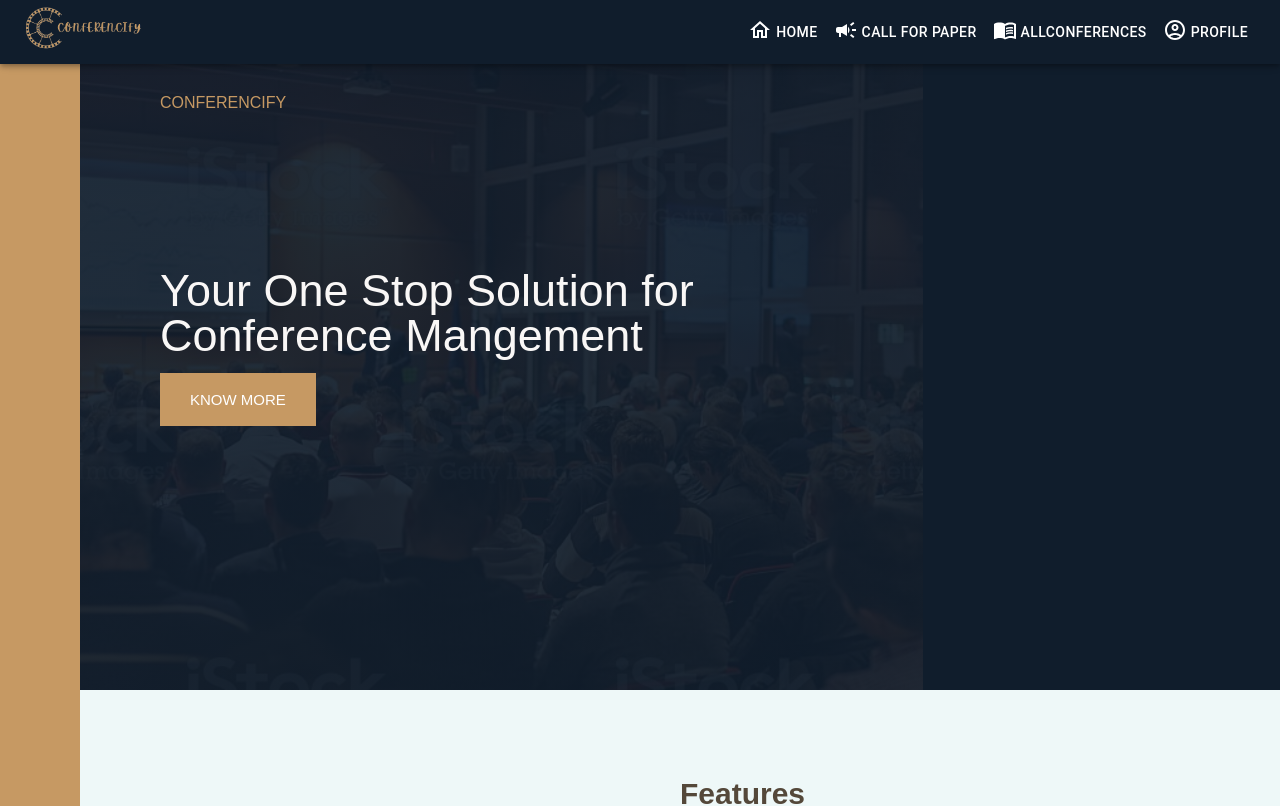
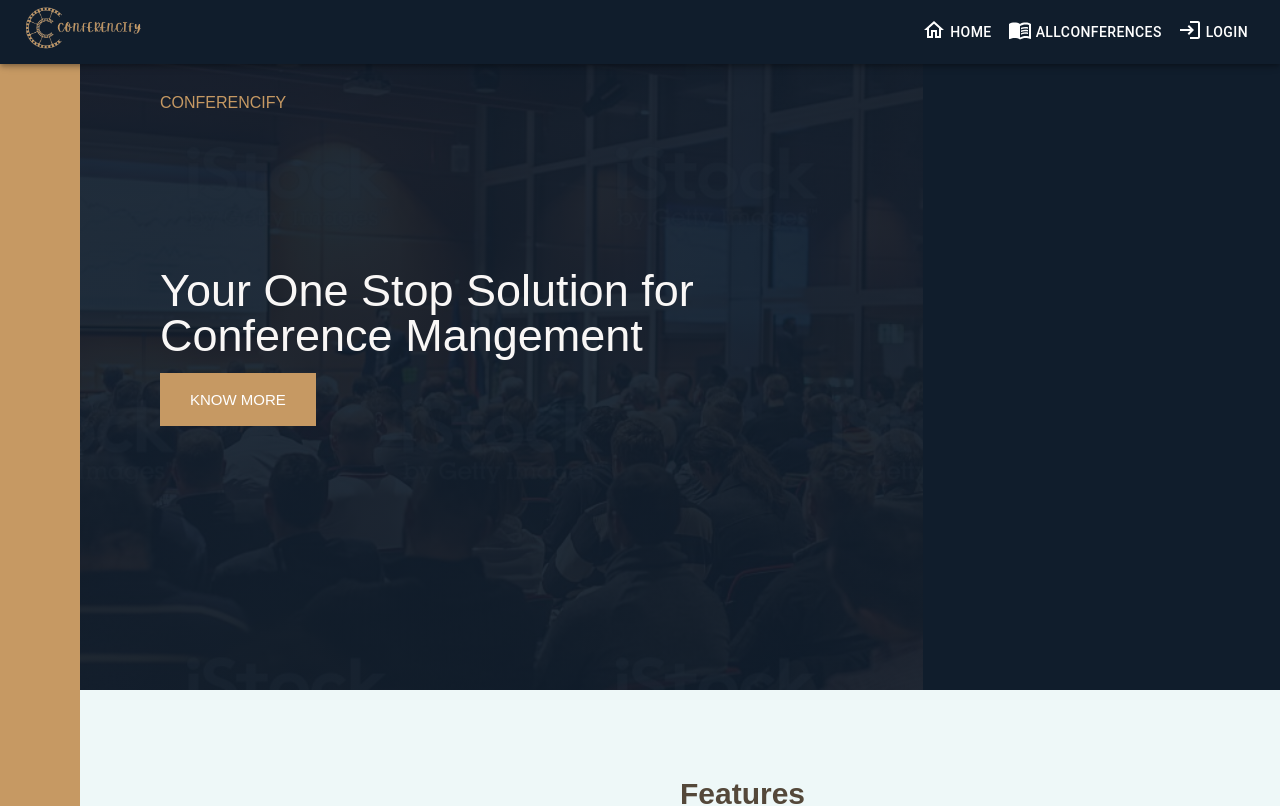
Before and after one commit to siddhant049/Conferencify, a React (Create React App) app: page / in a window 1280 px wide. Shown: the top 806 px of the page. Built offline with nearby package versions, Linux system fonts and the light colour scheme.

Commit message:
login logic added

```diff
--- a/package.json
+++ b/package.json
@@ -19,6 +19,7 @@
     "framer-motion": "^10.11.2",
     "react": "^18.2.0",
     "react-dom": "^18.2.0",
+    "react-redux": "^8.0.5",
     "react-router-dom": "^6.8.1",
     "react-scripts": "5.0.1",
     "reactstrap": "^9.1.6",
--- a/src/App.css
+++ b/src/App.css
@@ -1,6 +1,5 @@
 *{
   margin: 0;
-  /* background-color: red */
 }
 
 
--- a/src/axios/user.js
+++ b/src/axios/user.js
@@ -1,11 +1,14 @@
 import axios from 'axios';
 import { BACKEND_URL } from '../config/config';
+import * as helper from '../utils/index';
 
 const userUrl = `${BACKEND_URL}/api/v1/user`;
 
 export const login = async (data) => {
   try {
     const response = await axios.post(`${userUrl}/login`, data);
+    console.log(response.data);
+    helper.login(response.data.token);
     return response.data;
   } catch (err) {
     return {
--- a/src/components/Navbar.js
+++ b/src/components/Navbar.js
@@ -20,23 +20,47 @@ import CampaignIcon from '@mui/icons-material/Campaign';
 import MenuBookOutlinedIcon from '@mui/icons-material/MenuBookOutlined';
 import AccountCircleOutlinedIcon from '@mui/icons-material/AccountCircleOutlined';
 import HomeOutlinedIcon from '@mui/icons-material/HomeOutlined';
+import LogoutIcon from '@mui/icons-material/Logout';
+import LoginIcon from '@mui/icons-material/Login';
 import logo from '../img/logo.png';
 
 import classes from './Navbar.module.css';
+import { isLoggedIn, logout } from '../utils/index';
 
 const drawerWidth = 240;
 const navItems = [
-  { name: 'Home', route: '/', icon: <HomeOutlinedIcon /> },
-  { name: 'Call for Paper', route: '/cfp', icon: <CampaignIcon /> },
+  { name: 'Home', route: '/', icon: <HomeOutlinedIcon />, requiredAuth: false },
+  {
+    name: 'Call for Paper',
+    route: '/cfp',
+    icon: <CampaignIcon />,
+    requiredAuth: true,
+  },
   {
     name: 'AllConferences',
     route: '/allconferences',
     icon: <MenuBookOutlinedIcon />,
+    requiredAuth: false,
   },
   {
     name: 'Profile',
     route: '/userprofile',
     icon: <AccountCircleOutlinedIcon />,
+    requiredAuth: true,
+  },
+  {
+    name: 'Logout',
+    route: '/login',
+    icon: <LogoutIcon />,
+    method: logout,
+    requiredAuth: true,
+  },
+  {
+    name: 'Login',
+    route: '/login',
+    icon: <LoginIcon />,
+    requiredAuth: false,
+    removeOnLogin: true,
   },
 ];
 
@@ -44,6 +68,8 @@ function DrawerAppBar(props) {
   const { window } = props;
   const [mobileOpen, setMobileOpen] = React.useState(false);
   const navigate = useNavigate();
+
+  const loggedIn = isLoggedIn();
 
   const handleDrawerToggle = () => {
     setMobileOpen((prevState) => !prevState);
@@ -62,8 +88,20 @@ function DrawerAppBar(props) {
       </Typography>
       <Divider />
       <List>
-        {navItems.map((item) => (
-          <ListItem key={item.name} disablePadding>
+        {navItems.map((item) => {
+          if (item.requiredAuth === true && loggedIn === false) return;
+          if (
+            item.removeOnLogin &&
+            item.removeOnLogin === true &&
+            loggedIn === true
+          )
+            return;
+          return (
+            <ListItem
+              key={item.name}
+              onClick={item.method ? item.method : () => {}}
+              disablePadding
+            >
               <ListItemButton sx={{ textAlign: 'center' }}>
                 {item.icon}
                 <ListItemText
@@ -72,7 +110,8 @@ function DrawerAppBar(props) {
                 />
               </ListItemButton>
             </ListItem>
-        ))}
+          );
+        })}
       </List>
     </Box>
   );
@@ -107,19 +146,33 @@ function DrawerAppBar(props) {
             <img src={logo} className={classes.logo} alt='Logo' />
           </Typography>
           <Box sx={{ display: { xs: 'none', sm: 'block' } }}>
-            {navItems.map((item) => (
+            {navItems.map((item) => {
+              if (item.requiredAuth === true && loggedIn === false) return;
+              if (
+                item.removeOnLogin &&
+                item.removeOnLogin === true &&
+                loggedIn === true
+              )
+                return;
+              return (
                 <Button
                   key={item.name}
                   sx={{ color: '#fff !important' }}
                   onClick={() => navigate(item.route)}
                 >
-                <p style={{ marginRight: '4px', marginTop: '4px' }}>
+                  <p
+                    style={{ marginRight: '4px', marginTop: '4px' }}
+                    onClick={item.method ? item.method : () => {}}
+                  >
                     {' '}
                     {item.icon}
                   </p>
-                <p>{item.name}</p>
+                  <p onClick={item.method ? item.method : () => {}}>
+                    {item.name}
+                  </p>
                 </Button>
-            ))}
+              );
+            })}
           </Box>
         </Toolbar>
       </AppBar>
--- a/src/index.js
+++ b/src/index.js
@@ -3,16 +3,20 @@ import ReactDOM from 'react-dom/client';
 import './index.css';
 import App from './App';
 import reportWebVitals from './reportWebVitals';
-import {BrowserRouter} from 'react-router-dom';
+import { BrowserRouter } from 'react-router-dom';
+// import { Provider } from 'react-redux';
+// import store from './store/index';
 
 const root = ReactDOM.createRoot(document.getElementById('root'));
 root.render(
   // <React.StrictMode>
   //   <App />
   // </React.StrictMode>
-  <BrowserRouter>
-    <App/>
-  </BrowserRouter>
+  // <Provider store={store}>
+    <BrowserRouter>
+      <App />
+    </BrowserRouter>
+  // </Provider>
 );
 
 // If you want to start measuring performance in your app, pass a function
--- /dev/null
+++ b/src/utils/index.js
@@ -0,0 +1,16 @@
+export const logout = () => {
+  console.log('Logging out');
+  localStorage.removeItem('authToken');
+};
+
+export const login = (token) => {
+  localStorage.setItem('authToken', token);
+};
+
+export const isLoggedIn = () => {
+  return localStorage.getItem('authToken') != null;
+};
+
+export const getToken = () => {
+  return localStorage.getItem('authToken');
+};
```
Also changed, not shown: 1 other file (tests, documents, lock files or other folders). Lines whose indentation alone changed are shown as unchanged.
